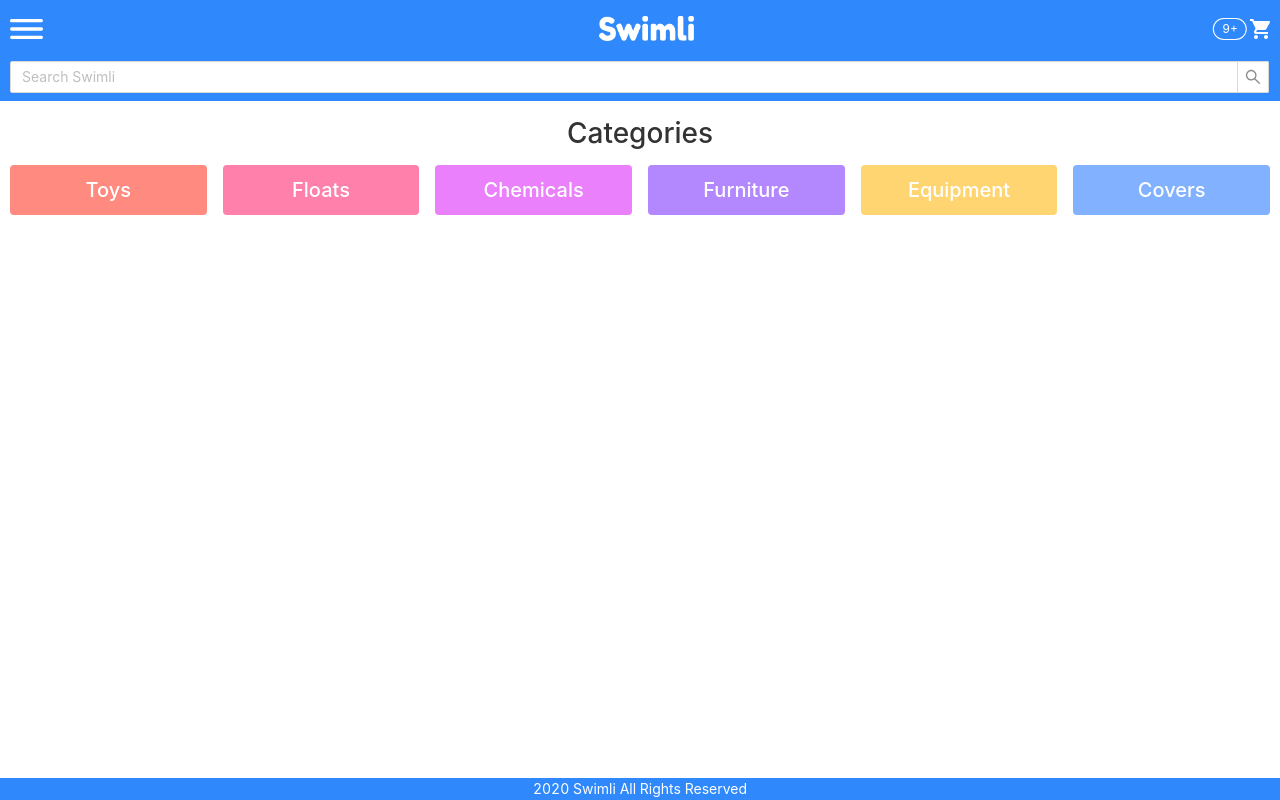
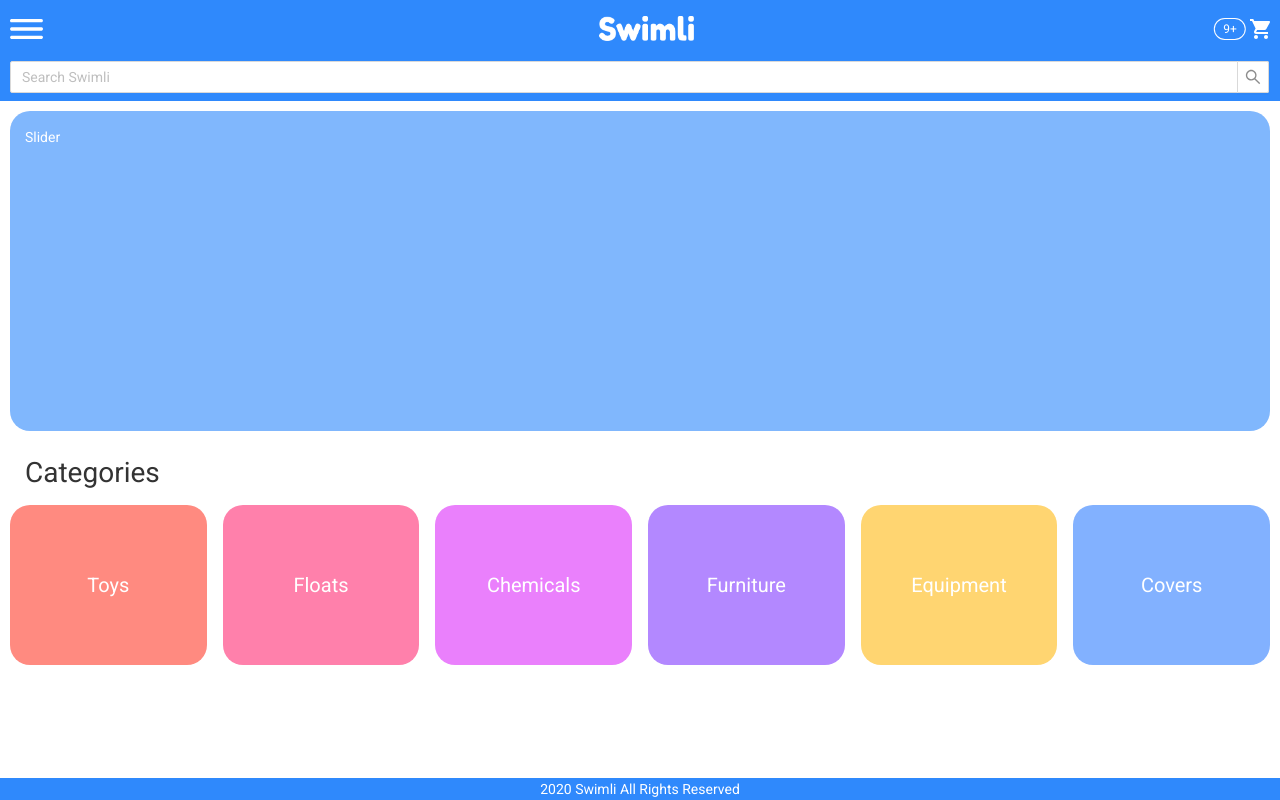
Before and after one commit to swimli-org/fe, a React (Create React App) app: page / in a window 1280 px wide. Built offline with nearby package versions, Linux system fonts and the light colour scheme.

Commit message:
added image slider container

```diff
--- a/src/App.js
+++ b/src/App.js
@@ -9,13 +9,14 @@ import categoriesList from './components/categories.json'
 import CategoryCard from './components/CategoryCard'
 import {useSelector} from 'react-redux'
 
+
 function App() {
   const[categories]=useState(categoriesList)
   const auth = useSelector(state=>state.authReducer)
 console.log(auth)
   return (
-    <>
-    <div className="container"jk>
+    <div className='container'>
+      <div className='slider'>Slider</div>
       <h1>Categories</h1>
       <div className='category-container'>
         {categories && categories.map(category=>{
@@ -26,7 +27,6 @@ console.log(auth)
       </div>
 
     </div>
-    </>
   );
 }
 
--- a/src/styles/App.css
+++ b/src/styles/App.css
@@ -1,4 +1,8 @@
 @import '~antd/dist/antd.css';
+
+body{
+  font-family: roboto;
+}
 
 *{
   margin: 0;
@@ -11,9 +15,11 @@
 }
 
 .container h1{
-  margin: 0 0 10px 0;
+  margin: 20px 0 10px 15px;
   text-align: center;
   color: #333333;
+  font-weight: 400;
+  text-align: left;
 }
 
 .container{
@@ -23,6 +29,19 @@
   position: relative;
   overflow: hidden;
 }
+.slider{
+  width: 100%;
+  height: 320px;
+  -webkit-border-radius: 20px;
+  -moz-border-radius: 20px;
+  border-radius: 20px;
+  background: #80B7FD;
+
+
+
+  color: white;
+  padding: 15px;
+}
 .category-container{
   width: 100%;
   display: grid;
@@ -31,12 +50,12 @@
 }
 .category{
   display: block;
-  height: 50px;
-  -webkit-border-radius: 4px;
-  -moz-border-radius: 4px;
-  border-radius: 4px;
+  height: 160px;
+  -webkit-border-radius: 20px;
+  -moz-border-radius: 20px;
+  border-radius: 20px;
   font-weight: 500;
-  line-height: 50px;
+  line-height: 160px;
   text-align: center;
   font-size: 20px;
   color: white;
```
Lines whose indentation alone changed are shown as unchanged.
